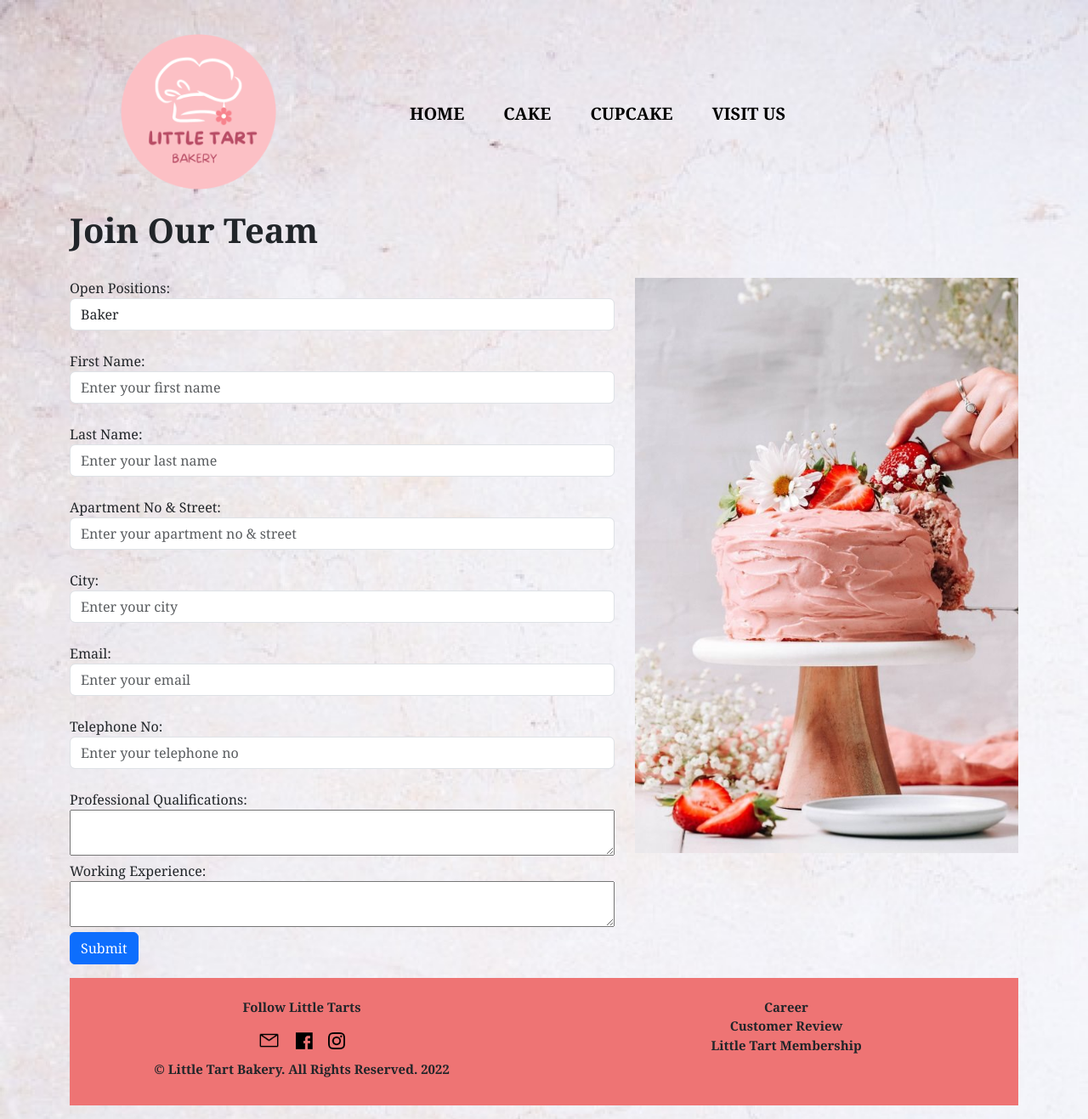
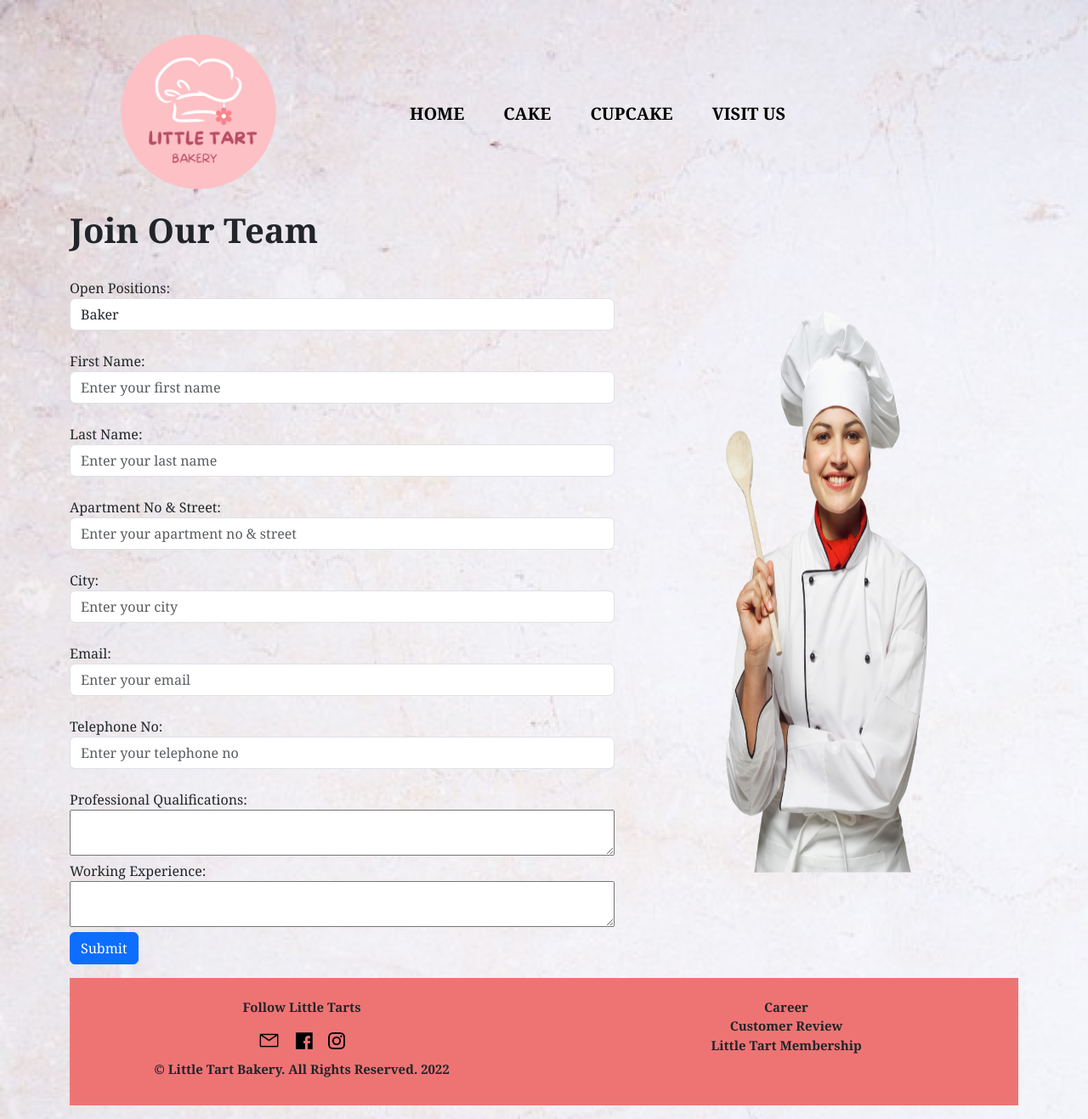
Before and after one commit to AMKLGimhani/LittleTartBakery-WebPro, a PHP site: page /career.php in a window 1280 px wide. Shown: the whole page at 85% size. Run offline with PHP 8.4, Linux system fonts and the light colour scheme.

Commit message:
career page

```diff
--- a/career.php
+++ b/career.php
@@ -48,8 +48,8 @@ require_once 'header.php';
             </div>
 
             <div class="col-md-5">
-            <div class="photo">
-                <img class="img-fluid" src="Pictures/IMAGE4.jpg" alt="Little Tart Bakery main cake">
+            <div class="careerphoto">
+                <img class="img-fluid" src="Pictures\baker2.png" alt="Little Tart Bakery main cake" style="height: 700px; width:700px">
             </div>
         </div>
         </div>
```
Also changed, not shown: Pictures/baker3.png (added).
